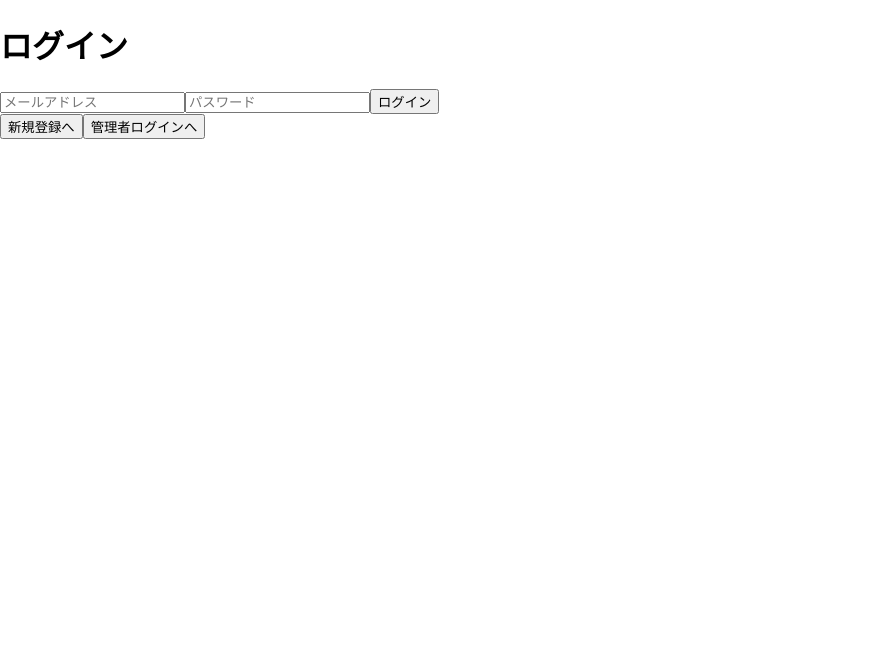
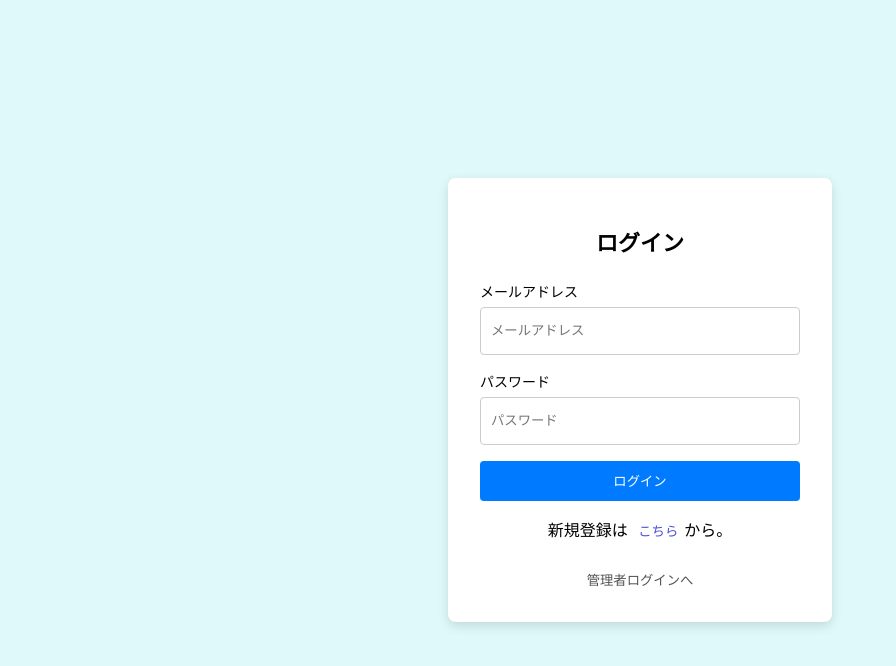
Before and after one commit to natsumi-nishikawa/calendar, a React (Create React App) app: page / in a window 1280 px wide. Shown: the top 666 px of the page, without its empty margins (0-896 px from the left). Built offline with nearby package versions, Linux system fonts and the light colour scheme.

Commit message:
フロントエンド追加

```diff
--- a/src/App.js
+++ b/src/App.js
@@ -80,6 +80,7 @@ function App() {
         <AdminPage
           reservations={reservations}
           onBack={() => setPage("calendar")}
+          onLogout={() => setPage("login")}
         />
       )}
 
--- a/src/pages/AdminPage.js
+++ b/src/pages/AdminPage.js
@@ -1,4 +1,4 @@
-function AdminPage({ reservations, onBack }) {
+function AdminPage({ reservations, onBack, onLogout }) {
   return (
     <div>
       <h1>予約一覧</h1>
@@ -37,7 +37,10 @@ function AdminPage({ reservations, onBack }) {
         </table>
       )}
 
-      <button onClick={onBack}>戻る</button>
+    <button onClick={onLogout}>
+     ログオフ
+    </button>
+
     </div>
   );
 }
--- /dev/null
+++ b/src/pages/CalendarPage.css
@@ -0,0 +1,96 @@
+.calendar-page {
+    min-height: 100vh;
+    padding: 20px 40px;
+    background-color: #f7f7f7;
+  }
+
+  .calendar-title {
+    background-color: #e1defa;
+    color: #2f3d60;
+    text-align: center;
+    font-size: 24px;
+    font-weight: bold;
+    padding: 14px;
+    border-radius: 6px;
+    box-shadow: 0 3px 8px rgba(0, 0, 0, 0.2);
+    margin-bottom: 20px;
+  }
+
+  .calendar-description {
+    font-size: 14px;
+    margin-bottom: 10px;
+  }
+
+  .calendar-buttons {
+    display: flex;
+    justify-content: space-between;
+    margin-bottom: 8px;
+  }
+
+  .calendar-buttons button,
+  .logout-button {
+    padding: 6px 12px;
+    cursor: pointer;
+  }
+
+  .calendar-table {
+    width: 100%;
+    border-collapse: collapse;
+    background-color: white;
+  }
+
+  .calendar-table th {
+    background-color: #dbe8f7;
+    padding: 10px;
+    border: 1px solid #ccc;
+    text-align: center;
+  }
+
+  .calendar-table td {
+    border: 1px solid #ddd;
+    padding: 10px;
+    text-align: center;
+  }
+
+  .calendar-legend {
+    display: flex;
+    justify-content: center;
+    gap: 120px;
+    margin: 12px 0;
+    font-size: 14px;
+  }
+
+  .legend-ok {
+    color: #4caf50;
+  }
+
+  .legend-ng {
+    color: #d32f2f;
+  }
+
+  .time-cell {
+    background-color: #eeeeee;
+    font-weight: bold;
+  }
+
+  .status-cell {
+    cursor: pointer;
+    font-weight: bold;
+  }
+
+  .status-○ {
+    color: #f28b8b;
+  }
+
+  .status-△ {
+    color: #e6a700;
+  }
+
+  .status-× {
+    color: #666;
+    cursor: not-allowed;
+  }
+
+  .logout-button {
+    margin-top: 20px;
+  }
--- a/src/pages/CalendarPage.js
+++ b/src/pages/CalendarPage.js
@@ -1,3 +1,4 @@
+import "./CalendarPage.css";
 import { useState } from "react";
 
 function CalendarPage({ reservations, onSelectSlot, onLogout }) {
@@ -26,6 +27,8 @@ function CalendarPage({ reservations, onSelectSlot, onLogout }) {
   const getDateText = (date) => {
     return `${date.getMonth() + 1}/${date.getDate()}`;
   };
+
+  const weekLabels = ["日", "月", "火", "水", "木", "金", "土"];
 
   const getReservationStatus = (date, time) => {
     const dateText = getDateText(date);
@@ -62,19 +65,26 @@ function CalendarPage({ reservations, onSelectSlot, onLogout }) {
   };
 
   return (
-    <div>
-      <h1>予約カレンダー</h1>
+    <div className="calendar-page">
+      <div className="calendar-title">時間予約</div>
 
-      <button onClick={goPrevWeek}>前の週</button>
-      <button onClick={goNextWeek}>次の週</button>
+      <p className="calendar-description">
+        希望予約日時を選択してください
+      </p>
 
-      <table border="1">
+      <div className="calendar-buttons">
+        <button onClick={goPrevWeek}>前の週</button>
+        <button onClick={goNextWeek}>次の週</button>
+      </div>
+
+      <table className="calendar-table">
         <thead>
           <tr>
             <th>時間 / 日付</th>
             {weekDays.map((day) => (
               <th key={day.toISOString()}>
-                {getDateText(day)}
+                <div>{getDateText(day)}</div>
+                <div>{weekLabels[day.getDay()]}</div>
               </th>
             ))}
           </tr>
@@ -83,7 +93,7 @@ function CalendarPage({ reservations, onSelectSlot, onLogout }) {
         <tbody>
           {times.map((time) => (
             <tr key={time}>
-              <td>{time}</td>
+              <td className="time-cell">{time}</td>
 
               {weekDays.map((day) => {
                 const status = getReservationStatus(day, time);
@@ -92,17 +102,10 @@ function CalendarPage({ reservations, onSelectSlot, onLogout }) {
                   <td
                     key={`${day.toISOString()}-${time}`}
                     onClick={() => {
-                      if (status === "×") {
-                        return;
-                      }
-
+                      if (status === "×") return;
                       onSelectSlot(day, time);
                     }}
-                    style={{
-                      cursor: status === "×" ? "not-allowed" : "pointer",
-                      padding: "10px",
-                      textAlign: "center",
-                    }}
+                    className={`status-cell status-${status}`}
                   >
                     {status}
                   </td>
@@ -113,8 +116,19 @@ function CalendarPage({ reservations, onSelectSlot, onLogout }) {
         </tbody>
       </table>
 
-      <button onClick={onLogout}>ログオフ</button>
+      <div className="calendar-buttons">
+        <button onClick={goPrevWeek}>前の週</button>
+        <button onClick={goNextWeek}>次の週</button>
+      </div>
 
+      <div className="calendar-legend">
+        <span className="legend-ok">○：予約可能時間です。</span>
+        <span className="legend-ng">×：予約済みです。</span>
+      </div>
+
+      <button className="logout-button" onClick={onLogout}>
+        ログオフ
+      </button>
     </div>
   );
 }
--- /dev/null
+++ b/src/pages/LoginPage.css
@@ -0,0 +1,64 @@
+.login-page {
+    min-height: 100vh;
+    background-color: #dff8fa;
+    display: flex;
+    justify-content: center;
+    align-items: center;
+  }
+
+  .login-card {
+    width: 320px;
+    background-color: white;
+    padding: 32px;
+    border-radius: 8px;
+    box-shadow: 0 4px 12px rgba(0, 0, 0, 0.12);
+    text-align: center;
+  }
+
+  .login-card h1 {
+    font-size: 22px;
+    margin-bottom: 24px;
+  }
+
+  .login-card form {
+    display: flex;
+    flex-direction: column;
+    text-align: left;
+  }
+
+  .login-card label {
+    font-size: 14px;
+    margin-bottom: 6px;
+  }
+
+  .login-card input {
+    height: 34px;
+    margin-bottom: 16px;
+    padding: 6px 10px;
+    border: 1px solid #ccc;
+    border-radius: 4px;
+  }
+
+  .main-button {
+    height: 40px;
+    background-color: #007bff;
+    color: white;
+    border: none;
+    border-radius: 4px;
+    cursor: pointer;
+  }
+
+  .link-button {
+    background: none;
+    border: none;
+    color: #4b4bdc;
+    cursor: pointer;
+  }
+
+  .admin-button {
+    margin-top: 12px;
+    background: none;
+    border: none;
+    color: #555;
+    cursor: pointer;
+  }
--- a/src/pages/LoginPage.js
+++ b/src/pages/LoginPage.js
@@ -4,6 +4,7 @@ import {
   createUserWithEmailAndPassword,
   signInWithEmailAndPassword,
 } from "firebase/auth";
+import "./LoginPage.css";
 
 function LoginPage({ onLoginSuccess, onAdminLogin }) {
   const [isRegister, setIsRegister] = useState(false);
@@ -17,13 +18,11 @@ function LoginPage({ onLoginSuccess, onAdminLogin }) {
       if (isRegister) {
         await createUserWithEmailAndPassword(auth, email, password);
         alert("新規登録しました");
-        console.log("onLoginSuccess呼ぶ");
-        onLoginSuccess(); // 登録後にカレンダーへ
+        onLoginSuccess();
       } else {
         await signInWithEmailAndPassword(auth, email, password);
         alert("ログインしました");
-        console.log("onLoginSuccess呼ぶ");
-        onLoginSuccess(); // ログイン後にカレンダーへ
+        onLoginSuccess();
       }
     } catch (error) {
       alert(error.message);
@@ -31,10 +30,12 @@ function LoginPage({ onLoginSuccess, onAdminLogin }) {
   };
 
   return (
-    <div>
+    <div className="login-page">
+      <div className="login-card">
         <h1>{isRegister ? "新規登録" : "ログイン"}</h1>
 
         <form onSubmit={handleAuth}>
+          <label>メールアドレス</label>
           <input
             type="email"
             placeholder="メールアドレス"
@@ -42,6 +43,7 @@ function LoginPage({ onLoginSuccess, onAdminLogin }) {
             onChange={(e) => setEmail(e.target.value)}
           />
 
+          <label>パスワード</label>
           <input
             type="password"
             placeholder="パスワード"
@@ -49,19 +51,27 @@ function LoginPage({ onLoginSuccess, onAdminLogin }) {
             onChange={(e) => setPassword(e.target.value)}
           />
 
-        <button type="submit">
+          <button className="main-button" type="submit">
             {isRegister ? "登録" : "ログイン"}
           </button>
         </form>
 
-      <button onClick={() => setIsRegister(!isRegister)}>
-        {isRegister ? "ログイン画面へ" : "新規登録へ"}
+        <p>
+          {isRegister ? "ログイン画面は" : "新規登録は"}{" "}
+          <button
+            className="link-button"
+            type="button"
+            onClick={() => setIsRegister(!isRegister)}
+          >
+            こちら
           </button>
+          から。
+        </p>
 
-      <button type="button" onClick={onAdminLogin}>
+        <button className="admin-button" type="button" onClick={onAdminLogin}>
           管理者ログインへ
         </button>
-
+      </div>
     </div>
   );
 }
--- /dev/null
+++ b/src/pages/ReservationFormPage.css
@@ -0,0 +1,69 @@
+.reservation-page {
+    min-height: 100vh;
+    background-color: #dff8fa;
+    display: flex;
+    justify-content: center;
+    align-items: center;
+    padding: 40px;
+  }
+
+  .reservation-card {
+    width: 420px;
+    background-color: white;
+    padding: 32px;
+    border-radius: 10px;
+    box-shadow: 0 4px 14px rgba(0, 0, 0, 0.15);
+  }
+
+  .reservation-card h1 {
+    text-align: center;
+    margin-bottom: 20px;
+  }
+
+  .reservation-card p {
+    font-weight: bold;
+    margin-bottom: 20px;
+  }
+
+  .reservation-card form {
+    display: flex;
+    flex-direction: column;
+  }
+
+  .reservation-card label {
+    font-size: 14px;
+    margin-bottom: 6px;
+    font-weight: bold;
+  }
+
+  .reservation-card input,
+  .reservation-card select,
+  .reservation-card textarea {
+    margin-bottom: 16px;
+    padding: 10px;
+    border: 1px solid #bbb;
+    border-radius: 5px;
+    font-size: 14px;
+  }
+
+  .reservation-card textarea {
+    height: 90px;
+    resize: vertical;
+  }
+
+  .reservation-card button {
+    padding: 10px;
+    margin-top: 8px;
+    border: none;
+    border-radius: 5px;
+    cursor: pointer;
+  }
+
+  .reservation-card button[type="submit"] {
+    background-color: #007bff;
+    color: white;
+  }
+
+  .reservation-card button[type="button"] {
+    background-color: #ddd;
+  }
--- a/src/pages/ReservationFormPage.js
+++ b/src/pages/ReservationFormPage.js
@@ -1,3 +1,5 @@
+import "./ReservationFormPage.css";
+
 function ReservationFormPage({
   selectedDate,
   selectedTime,
@@ -38,7 +40,8 @@ function ReservationFormPage({
   };
 
   return (
-    <div>
+    <div className="reservation-page">
+      <div className="reservation-card">
         <h1>予約フォーム</h1>
 
         <p>
@@ -57,8 +60,6 @@ function ReservationFormPage({
             onChange={handleChange}
           />
 
-        <br /><br />
-
           <label>電話番号</label>
           <br />
           <input
@@ -69,8 +70,6 @@ function ReservationFormPage({
             onChange={handleChange}
           />
 
-        <br /><br />
-
           <label>メールアドレス</label>
           <br />
           <input
@@ -80,8 +79,6 @@ function ReservationFormPage({
             value={formData.email}
             onChange={handleChange}
           />
-
-        <br /><br />
 
           <label>サービス</label>
           <br />
@@ -101,8 +98,6 @@ function ReservationFormPage({
             <option value="髪質改善">髪質改善</option>
           </select>
 
-        <br /><br />
-
           <label>担当者</label>
           <br />
           <select
@@ -117,8 +112,6 @@ function ReservationFormPage({
             <option value="担当者指定なし">担当者指定なし</option>
           </select>
 
-        <br /><br />
-
           <label>要望</label>
           <br />
           <textarea
@@ -128,9 +121,13 @@ function ReservationFormPage({
             onChange={handleChange}
           />
 
-        <br /><br />
+          <button type="submit">確認画面へ</button>
+          <button type="button" onClick={onBack}>
+            戻る
+          </button>
 
         </form>
+      </div>
     </div>
   );
 }
```
Also changed, not shown: src/pages/ConfirmPage.css (added, +60 -0 lines). Lines whose indentation alone changed are shown as unchanged.
